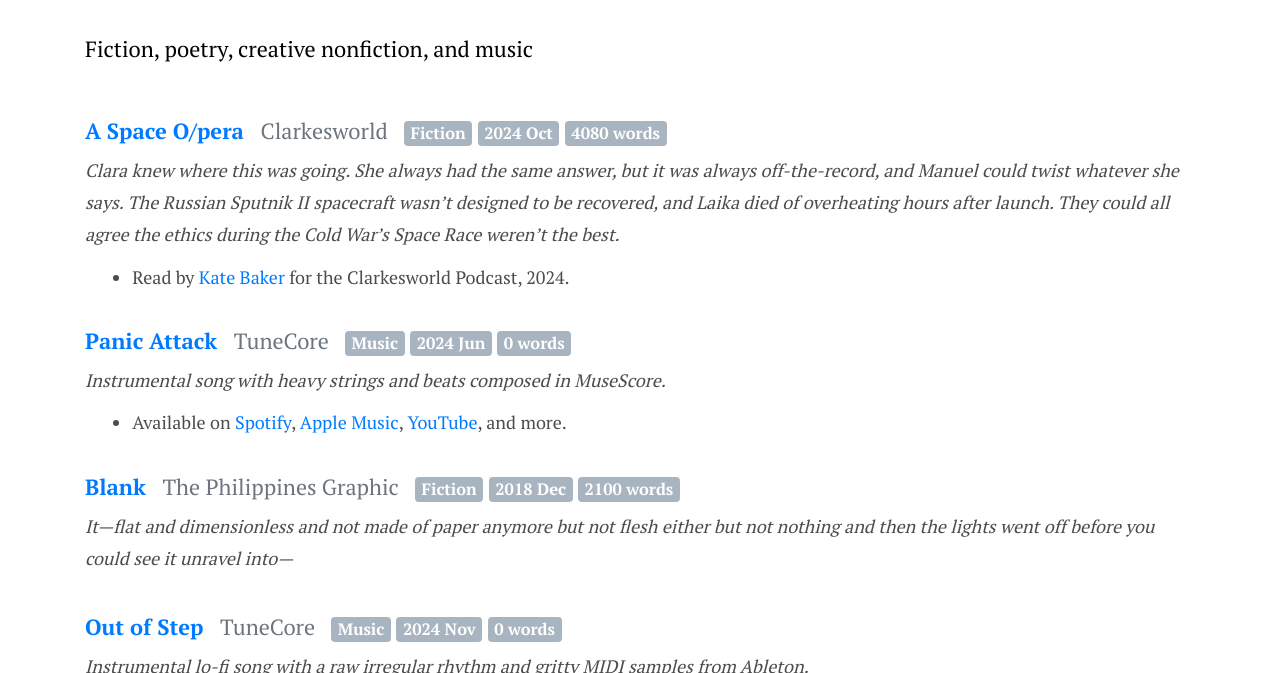
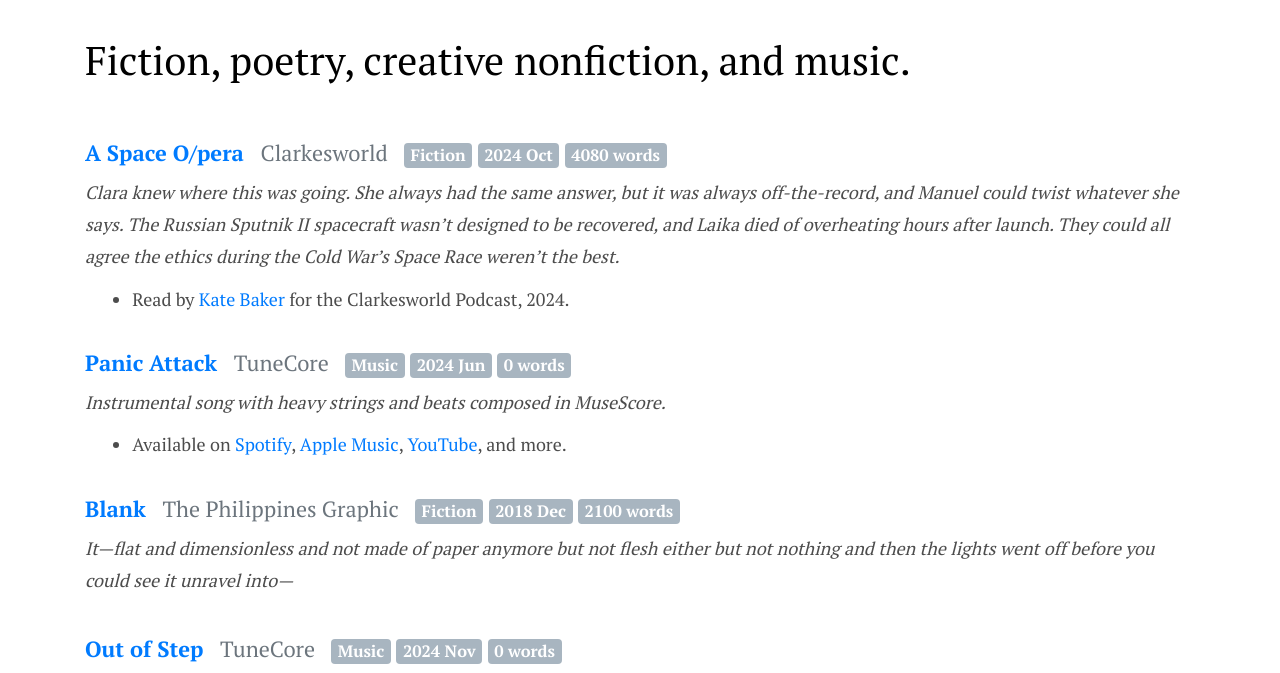
Before and after one commit to abbynicoleyee/abbynicoleyee.github.io, a Jekyll site: the page built from _pages/writing.html, in a window 1280 px wide and 900 px high, scrolled down 301 px, cut to the strip 227-900 px from the top of the window. Built offline with Jekyll 4.4.1, drawn with Linux system fonts in a browser that asks for light colours.

```diff
--- a/_pages/writing.html
+++ b/_pages/writing.html
@@ -8,7 +8,7 @@ background-align: bg-shape-right
 <section class="section">
   <div class="container">
     <div class="row mb-5"><div class="col-12">
-      <h4>Fiction, poetry, creative nonfiction, and music</h4></div>
+      <h3>Fiction, poetry, creative nonfiction, and music.</h3></div>
     </div>
 
 <div class="row shuffle-wrapper">
```
